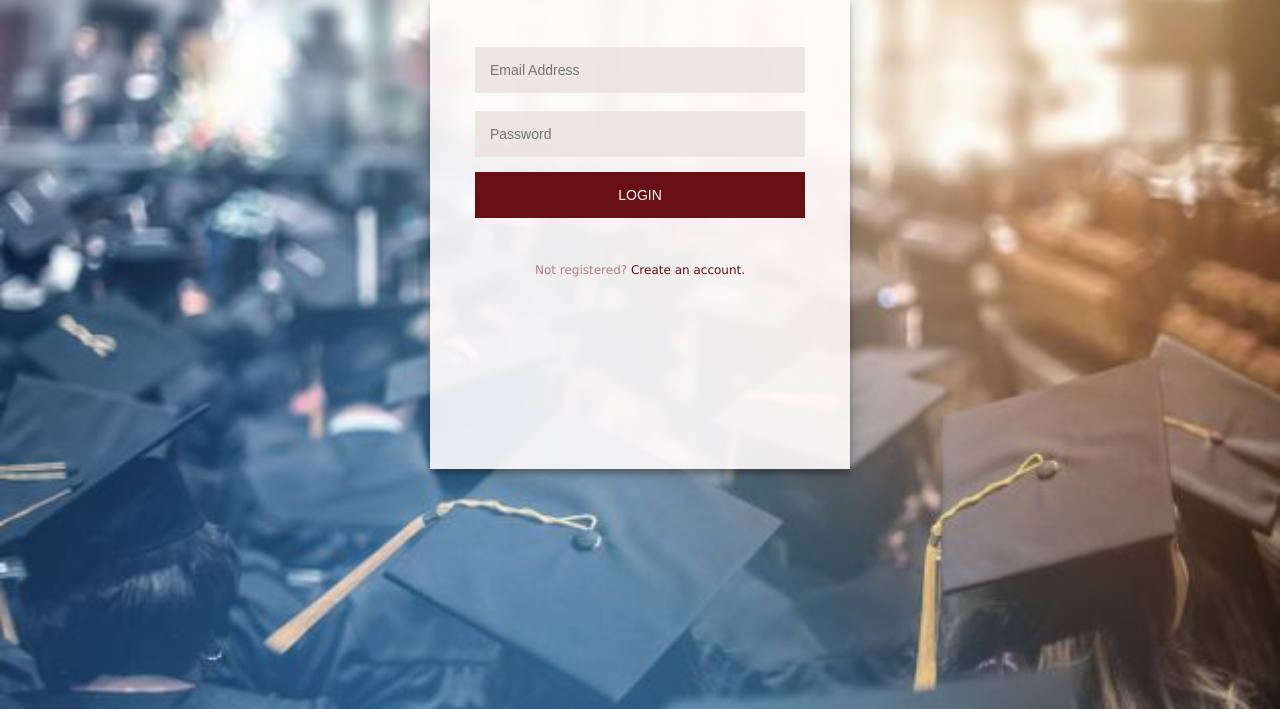
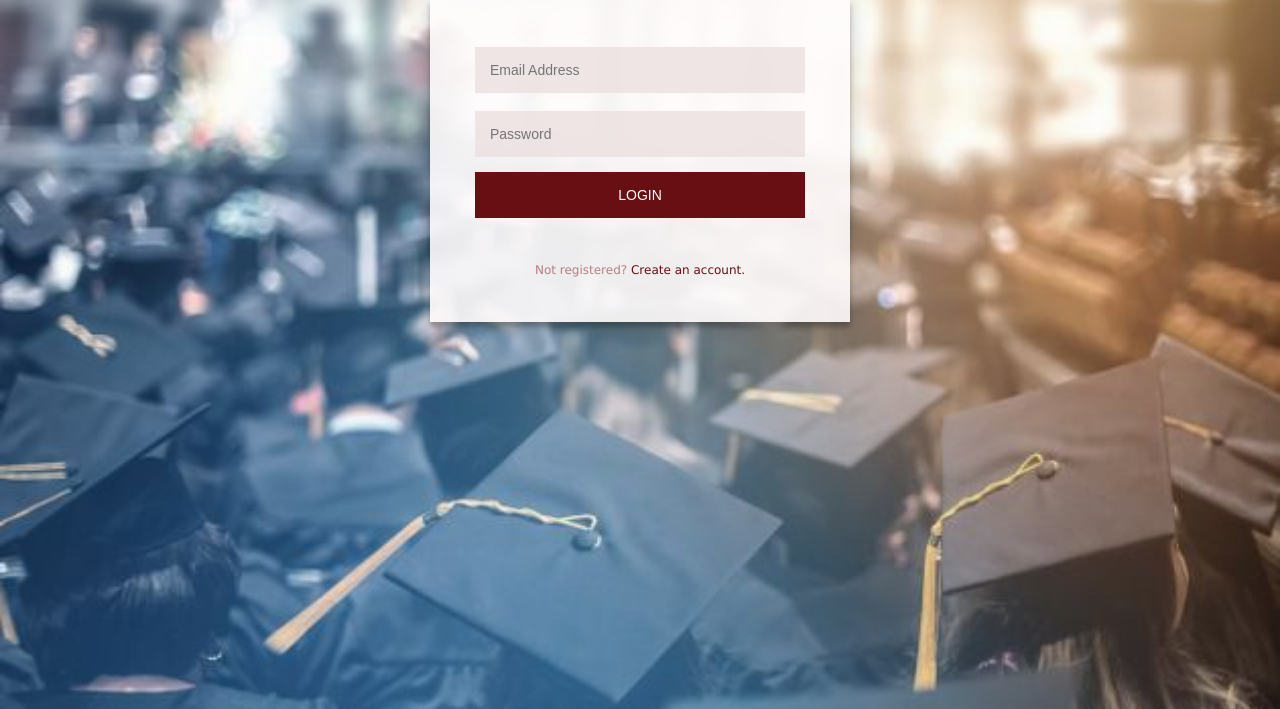
Before and after one commit to liamjwelch/soen-287_project, a PHP site: page /login.php in a window 1280 px wide. Shown: the part 31-740 px from the top of the page. Run offline with PHP 8.4, Linux system fonts and the light colour scheme.

Commit message:
fixing min-height main on forms

```diff
--- a/css/form.css
+++ b/css/form.css
@@ -15,6 +15,7 @@ h2 { text-transform: uppercase;}
 
 main {
   min-width: 420px;
+  min-height: auto;
   margin: auto;
   background-color: rgba(254, 251, 251, 0.9);
   text-align: center;
```
